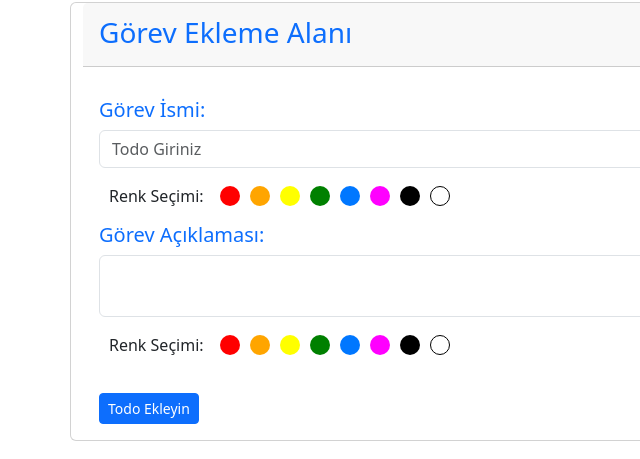
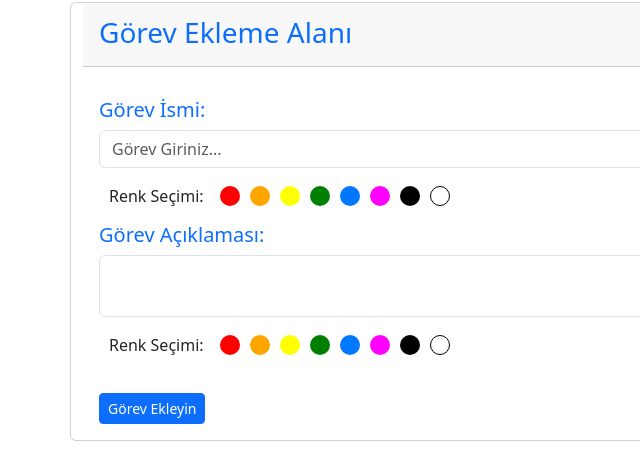
Before and after one commit to mertcanulbeyi/mertcanulbeyi.github.io, a plain HTML site: page index.html in a window 1280 px wide. Shown: the part 99-558 px from the top of the page, 0-640 px from the left. Drawn offline with nearby package versions, Linux system fonts and the light colour scheme.

Commit message:
Update index.html

```diff
--- a/index.html
+++ b/index.html
@@ -28,7 +28,7 @@
                   <div class="card-body">
                       <form id="todoAddForm" class="mt-2">
                           <h5>Görev İsmi: </h5>
-                          <input type="text" class="form-control mt-2" id="todoName" aria-describedby="todo"placeholder="Todo Giriniz">
+                          <input type="text" class="form-control mt-2" id="todoName" aria-describedby="todo"placeholder="Görev Giriniz...">
                           <div class="renksecimi mt-3 d-flex align-items-center">
                             <span class="me-3">Renk Seçimi:</span>
                             <div class="color-buttons d-flex">
@@ -59,7 +59,7 @@
                             </div>
                         </div>
 
-                          <button id="todoAddButton" type="button" class="btn btn-primary mt-4 btn-sm"> Todo Ekleyin</button>
+                          <button id="todoAddButton" type="button" class="btn btn-primary mt-4 btn-sm"> Görev Ekleyin</button>
                       </form>
                   </div>
               </div>
```
